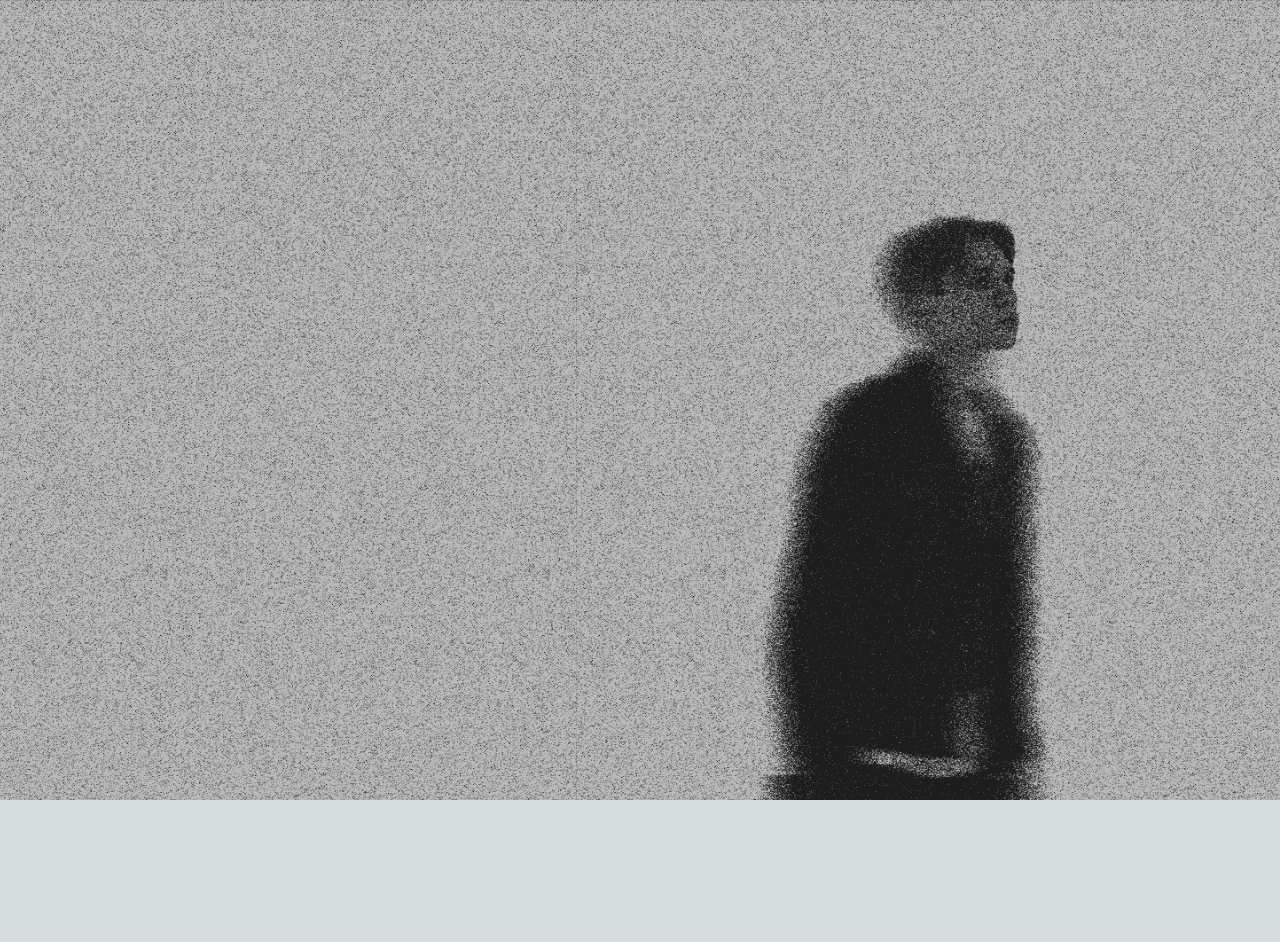
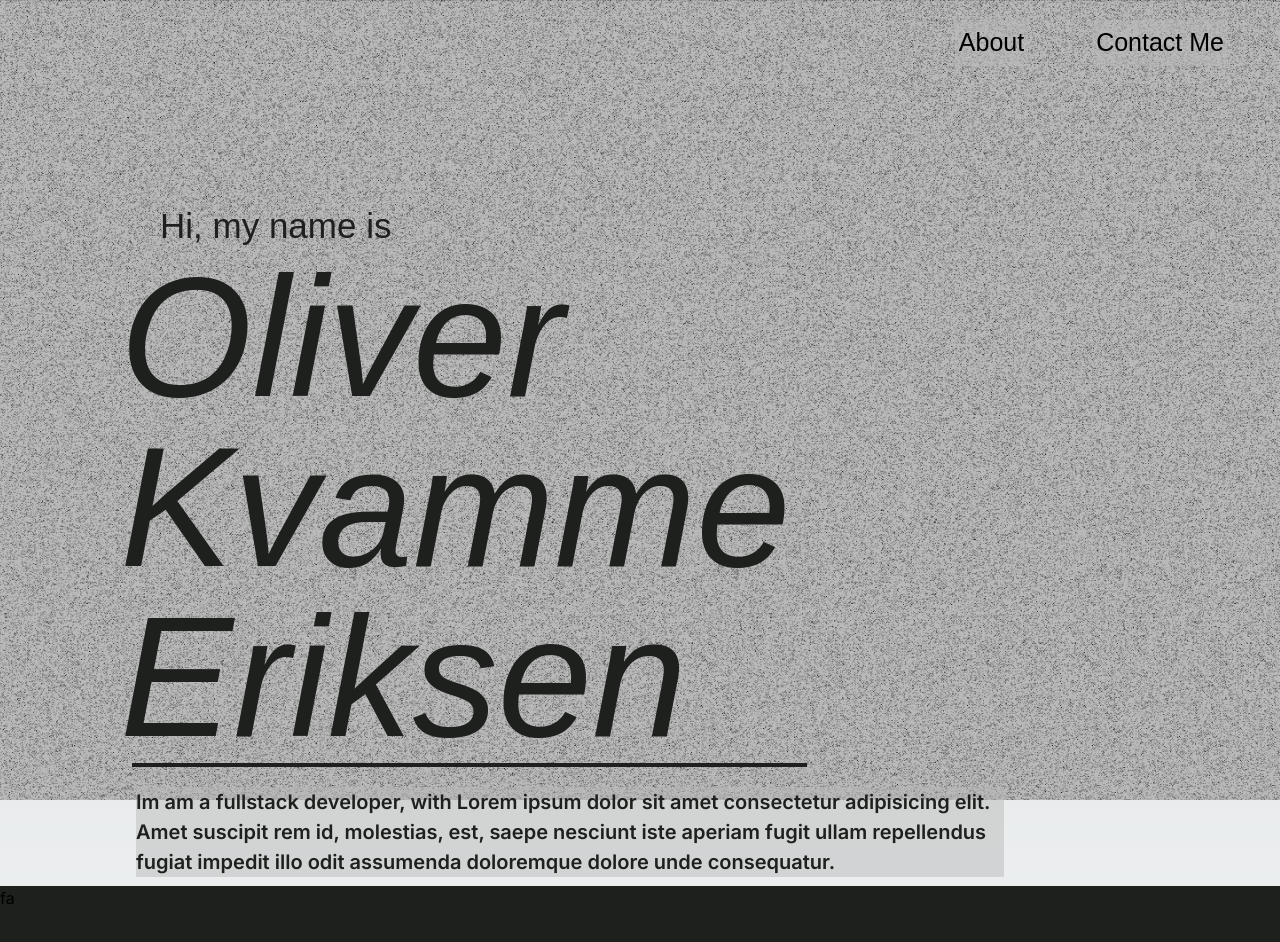
Before and after one commit to woho4u/portfolio, a Next.js app: page / in a window 1280 px wide. Shown: the top 942 px of the page. Before the commit the page ends 800 px from the top, so only its background shows below. Built offline with nearby package versions, Linux system fonts and the light colour scheme.

Commit message:
vet ikke jeg

```diff
--- /dev/null
+++ b/app/components/Navlink.tsx
@@ -0,0 +1,19 @@
+import React from "react";
+
+interface Props {
+  title: string;
+  link?: string;
+  bgClass?: string;
+}
+
+const Navlink = ({ title, link = "#", bgClass }: Props) => {
+  return (
+    <div className={`${bgClass} p-1 mx-8`}>
+      <a className="navlink fantasy" href={link}>
+        {title}
+      </a>
+    </div>
+  );
+};
+
+export default Navlink;
--- /dev/null
+++ b/app/components/StickyHeader.tsx
@@ -0,0 +1,31 @@
+"use client";
+import React, { useState, useEffect } from "react";
+import Header from "./header";
+
+const StickyHeader = () => {
+  const [isSticky, setIsSticky] = useState(false);
+
+  useEffect(() => {
+    const handleScroll = () => {
+      setIsSticky(window.scrollY > 50);
+    };
+
+    window.addEventListener("scroll", handleScroll);
+    return () => {
+      window.removeEventListener("scroll", handleScroll);
+    };
+  }, []);
+
+  return (
+    <>
+      <Header
+        bgClass="ivory-color"
+        className={`sticky-header ${isSticky ? "visible" : ""}`}
+      />
+
+      <Header bgClass="bg-opacity-50" />
+    </>
+  );
+};
+
+export default StickyHeader;
--- a/app/components/header.tsx
+++ b/app/components/header.tsx
@@ -0,0 +1,24 @@
+"use client";
+import { useState } from "react";
+import Navlink from "./Navlink";
+
+interface Props {
+  className?: string;
+  bgClass?: string;
+}
+
+const Header = ({ className, bgClass }: Props) => {
+  return (
+    <>
+      <div className={`w-full ${className} header px-10 py-4`}>
+        <div></div>
+        <div className="navbar flex">
+          <Navlink title="About" bgClass={bgClass} />
+          <Navlink title="Contact Me" bgClass={bgClass} />
+        </div>
+      </div>
+    </>
+  );
+};
+
+export default Header;
--- a/app/components/hero.tsx
+++ b/app/components/hero.tsx
@@ -1,12 +1,37 @@
-import React from 'react'
+import React from "react";
 
 const Hero = () => {
   return (
-    <div className='hero-container'>
-      <p>hei</p>
-      <img className="hero-img" src="punk-header.png" alt="" />
-    </div>
-  )
-}
+    <>
+      <div className="hero-container">
+        <div className="hero-card text-container">
+          <h1 id="title-intro" className="fantasy">
+            Hi, my name is
+          </h1>
+          <div id="hero-title-container">
+            <h1 className="hero1 eerie-color fantasy hero-title">Oliver</h1>
+            <h1 className="hero2 eerie-color fantasy hero-title">Kvamme</h1>
+            <h1 className="hero3 eerie-color fantasy hero-title">Eriksen</h1>
+          </div>
 
-export default Hero
+          <div className="separate w-3/4 eerie-background h-1 ml-3"></div>
+
+          <div id="hero-para-container">
+            <div className="bg-hero-gray bg-opacity-50 rounded m-4">
+              <p id="hero-para" className="eerie-color">
+                Im am a fullstack developer, with Lorem ipsum dolor sit amet
+                consectetur adipisicing elit. Amet suscipit rem id, molestias,
+                est, saepe nesciunt iste aperiam fugit ullam repellendus fugiat
+                impedit illo odit assumenda doloremque dolore unde consequatur.
+              </p>
+            </div>
+          </div>
+        </div>
+
+        <img className="hero-img" src="punk-header2.png" alt="" />
+      </div>
+    </>
+  );
+};
+
+export default Hero;
--- a/app/globals.css
+++ b/app/globals.css
@@ -1,9 +1,17 @@
 @tailwind base;
 @tailwind components;
 @tailwind utilities;
+@import url('https://fonts.googleapis.com/css2?family=Anton&display=swap');
+@import url('https://fonts.googleapis.com/css2?family=Jacquard+12&family=Roboto:ital,wght@0,100;0,300;0,400;0,500;0,700;0,900;1,100;1,300;1,400;1,500;1,700;1,900&display=swap');
 
 :root {
-  --dark1: 80, 73, 70;
+  --eerieBlack: #1D201D;
+  --ebonyGray: #515751;
+  --ivoryWhite: #F5F9E9;
+  --burntRed: #902923;
+
+  --heroGray: #B9B9B9;
+
   --white1: 234, 234, 234;
 
 
@@ -15,8 +23,8 @@
 @media (prefers-color-scheme: dark) {
   :root {
     --foreground-hex: 255, 255, 255;
-    --background-start-rgb: var(--dark1);
-    --background-end-rgb: var(--dark1);
+    --background-start-rgb: 22, 34, 200;
+    --background-end-rgb: 100, 20, 20;
   }
 }
 
@@ -30,25 +38,121 @@ body {
     rgb(var(--background-start-rgb));
 }
 
+h1 {
+  font-family: sans-serif;
+  font-weight: bold;
+}
+
 @layer utilities {
   .text-balance {
     text-wrap: balance;
   }
 }
 
+.ivory-background {
+  background-color: var(--ivoryWhite);
+}
+.ivory-color {
+  color: var(--ivoryWhite);
+}
+.eerie-background {
+  background-color: var(--eerieBlack)!important;
+}
+.eerie-color {
+  color: var(--eerieBlack)!important;
+}
+.bg-hero-gray {
+  background-color: var(--heroGray);
+  z-index: -10;
+}
+.color-hero-gray {
+  color: var(--heroGray);
+}
+
+.times {  font-family: 'Anton', serif;}
+.fantasy {  font-family: fantasy, sans-serif; font-weight: lighter;}
+.font-3 {  font-family: sans-serif;}
+.font-1 {  font-family: sans-serif;}
+
+.header {
+  display: flex;
+  justify-content:space-between;
+  padding: 20px;
+}
+.sticky-header {
+  position: fixed;
+  top: -100px;
+  background-color: var(--eerieBlack);
+  transition: top 0.5s ease-in-out;
+}
+.sticky-header.visible {
+  top: 0; /* Slide down to the top of the viewport */
+
+}
+
+.navlink {
+  font-size: 25px;
+
+}
+
+.main-container {
+  margin-top: 100vh;
+}
+
 .hero-container {
   display: flex;
   height: 100vh;
+  z-index: -1;
+  position: fixed;
+  top: 0;
+  left: 0;
+  width: 100%;
+}
 
+.hero-card {
+  margin: 200px 0px 0px 120px;
+  width: 900px;
 }
 
 .hero-img {
-  position:absolute;
+  position: absolute;
   height: 100%;
-  right: 0;
+  right: -2400px;
   max-width: none;
+  z-index: -10;
 }
 
-.font-1 {
-  font-family: Grandslang, sans-serif;
+.hero-title {
+  display: flex;
+  font-size: 170px;
+  font-style: italic;
+  height: 170px;
+  align-items: center;
 }
+#hero-title-container {
+  width: 900px;
+}
+
+#title-intro {
+  color: var(--eerieBlack);
+  width: fit-content;
+  padding: 0 10px;
+  margin-left: 30px;
+  font-size: 35px;
+}
+
+#hero-para-container {
+  margin-top: 20px;
+  font-size: 20px;
+  font-weight: 600;
+  /* background-color: #B9B9B9; */
+}
+.bg-opacity-50 {
+  background-color: rgba(185, 185, 185, 0.5);
+  border-radius: inherit;
+  /* z-index: -1;  */
+}
+
+#hero-para-title {
+
+}
--- a/app/page.tsx
+++ b/app/page.tsx
@@ -1,8 +1,17 @@
 import Image from "next/image";
 import Hero from "./components/hero";
+import Header from "./components/header";
+import { useState } from "react";
+import StickyHeader from "./components/StickyHeader";
 
 export default function Home() {
   return (
-    <Hero/>
+    <>
+      <StickyHeader />
+      <Hero />
+      <div className="main-container eerie-background">
+        <p className="h-screen">fa</p>
+      </div>
+    </>
   );
 }
```
Also changed, not shown: public/punk-header2.png (added).
